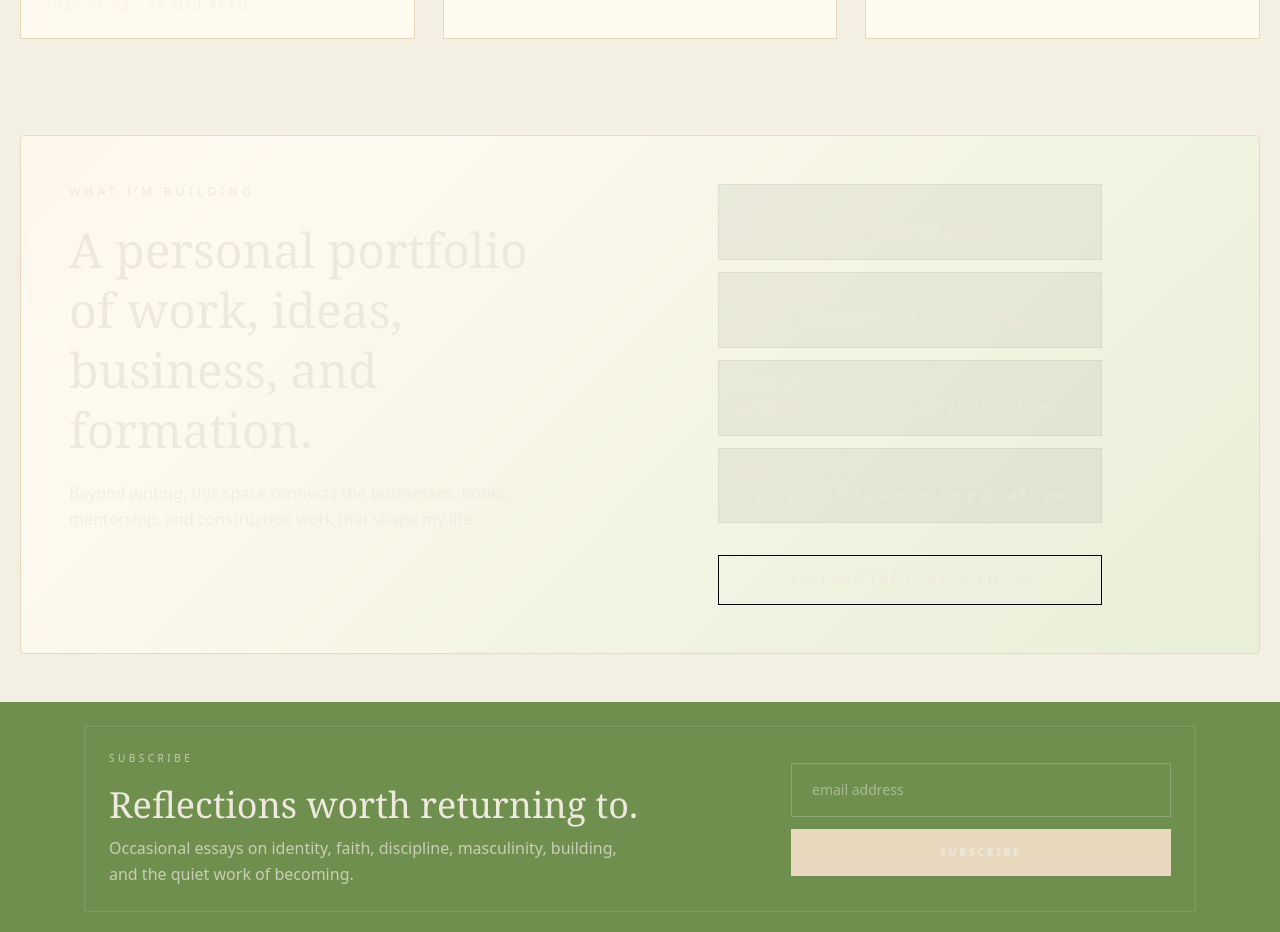
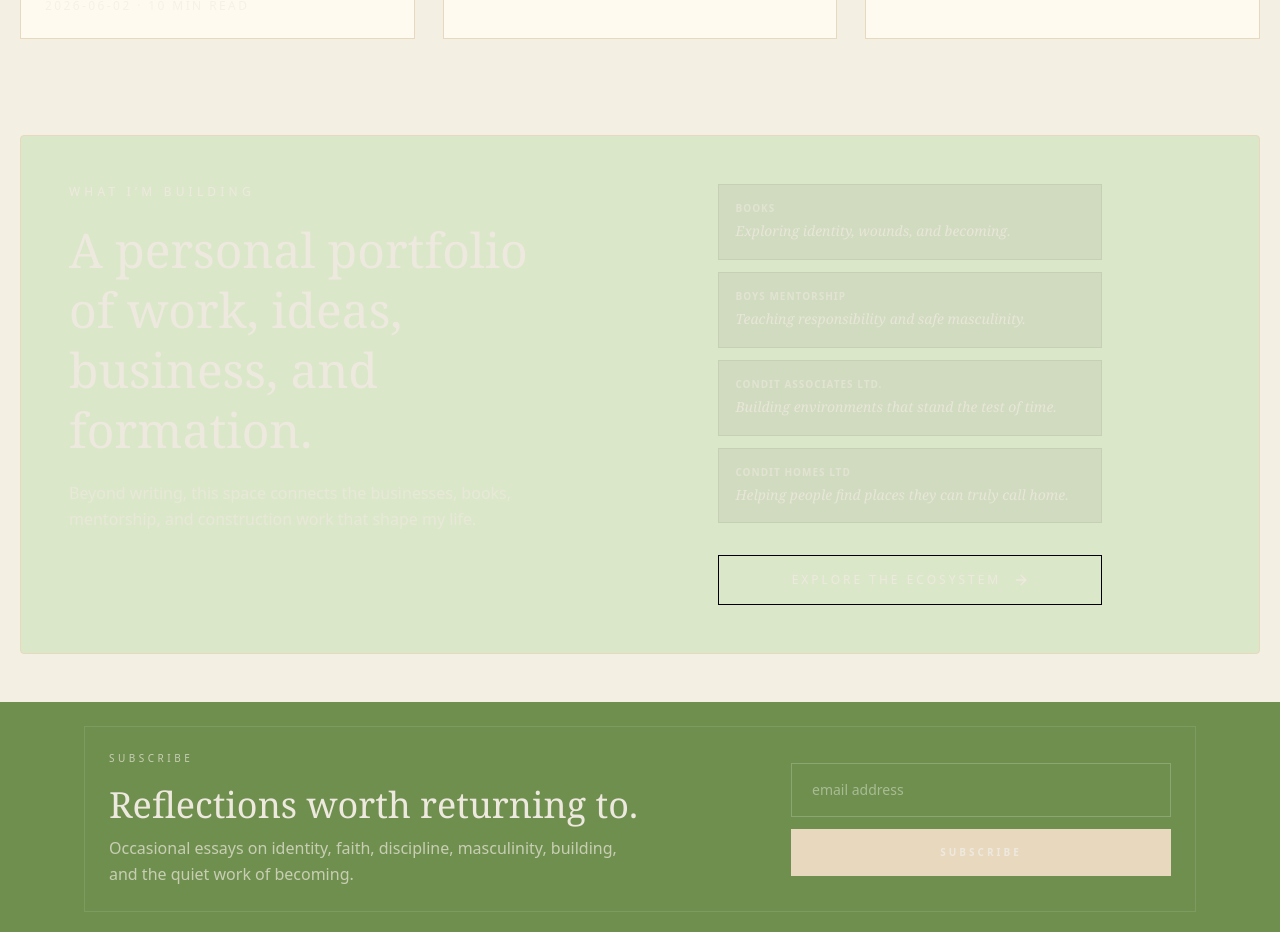
Before and after one commit to conditassociatesltd-gif/purposeful-builder, a Next.js app in the folder purposeful-builder/: page / in a window 1280 px wide. Shown: the part 2020-2952 px from the top of the page. Built offline with nearby package versions, Linux system fonts and the light colour scheme.

Commit message:
Remove animation from homepage, move to /building hero, and fix Condit Associates Ltd name

```diff
--- a/purposeful-builder/app/building/page.tsx
+++ b/purposeful-builder/app/building/page.tsx
@@ -38,7 +38,8 @@ export default function BuildingPage() {
       </header>
 
       {/* Hero Section */}
-      <section className="max-w-4xl mx-auto px-5 py-24 md:py-32 text-center">
+      <section className="max-w-4xl mx-auto px-5 py-24 md:py-32 text-center relative">
+        <div className="absolute inset-0 bg-animated-gradient opacity-20 -z-10 rounded-[3rem] m-4"></div>
         <p className="text-xs tracking-[0.35em] uppercase mb-6" style={{ color: "var(--rust)" }}>
           What I'm Building
         </p>
--- a/purposeful-builder/app/page.tsx
+++ b/purposeful-builder/app/page.tsx
@@ -223,7 +223,7 @@ export default function HomePage() {
       </section>
 
       <section className="max-w-7xl mx-auto px-5 py-12">
-        <div className="grid lg:grid-cols-[1fr_1.2fr] gap-10 border p-8 md:p-12 rounded-sm bg-animated-gradient" style={{ borderColor: "var(--peach)" }}>
+        <div className="grid lg:grid-cols-[1fr_1.2fr] gap-10 border p-8 md:p-12 rounded-sm" style={{ background: "var(--soft-green)", borderColor: "var(--peach)" }}>
           <div>
             <p className="text-xs tracking-[0.35em] uppercase mb-5" style={{ color: "var(--rust)" }}>
               What I’m building
@@ -247,7 +247,7 @@ export default function HomePage() {
                 <p className="text-sm opacity-80 leading-relaxed font-serif italic text-[#c4572a]">Teaching responsibility and safe masculinity.</p>
               </div>
               <div className="bg-black/5 dark:bg-white/5 border border-black/5 dark:border-white/5 p-4 hover:bg-black/10 dark:hover:bg-white/10 transition-colors">
-                <span className="text-[10px] tracking-widest uppercase opacity-60 font-bold block mb-1">Condit Associates</span>
+                <span className="text-[10px] tracking-widest uppercase opacity-60 font-bold block mb-1">Condit Associates Ltd.</span>
                 <p className="text-sm opacity-80 leading-relaxed font-serif italic text-[#c4572a]">Building environments that stand the test of time.</p>
               </div>
               <div className="bg-black/5 dark:bg-white/5 border border-black/5 dark:border-white/5 p-4 hover:bg-black/10 dark:hover:bg-white/10 transition-colors">
```
